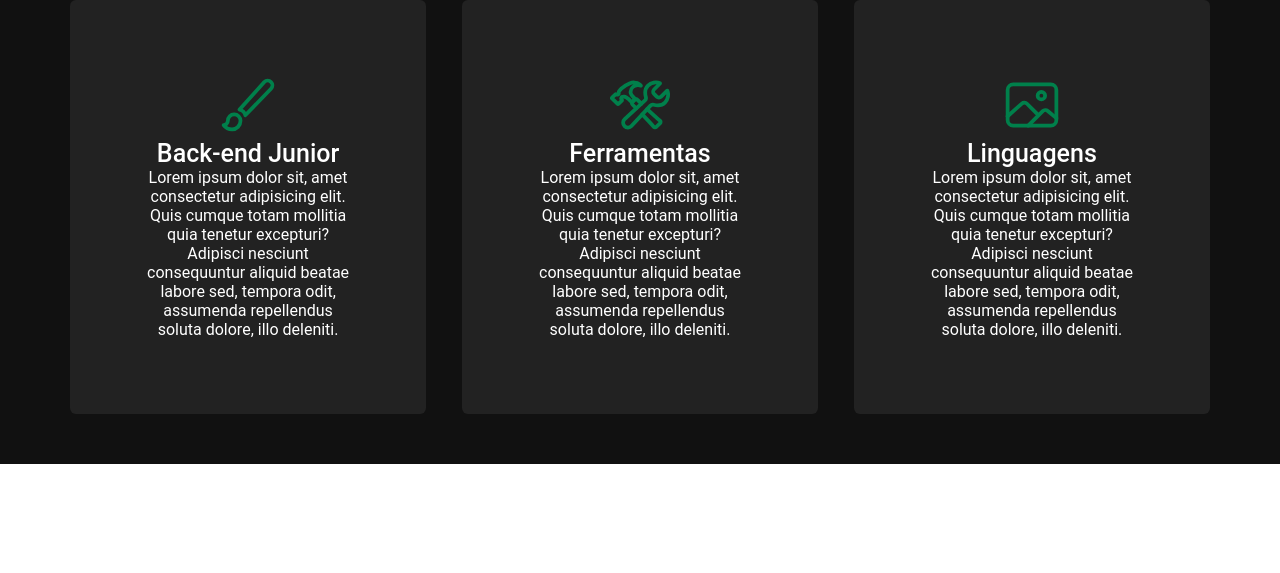
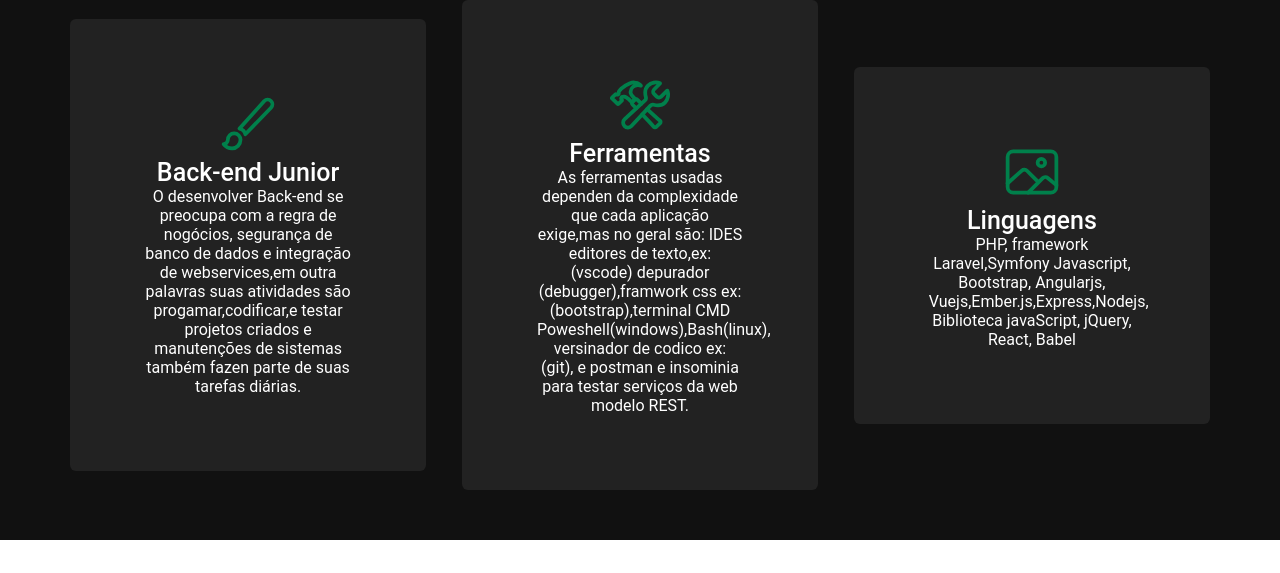
Before and after one commit to alexandre945/the_Last_Portfolio, a plain HTML site: page src/service.html in a window 1280 px wide. Shown: the part 227-800 px from the top of the page. Drawn offline with nearby package versions, Linux system fonts and the light colour scheme.

Commit message:
digitando texto de serviços

```diff
--- a/src/service.html
+++ b/src/service.html
@@ -35,7 +35,7 @@
                     <div class="box">
                         <ion-icon name="brush-outline"></ion-icon>
                         <div class="text">Back-end Junior</div>
-                        <p>Lorem ipsum dolor sit, amet consectetur adipisicing elit. Quis cumque totam mollitia quia tenetur excepturi? Adipisci nesciunt consequuntur aliquid beatae labore sed, tempora odit, assumenda repellendus soluta dolore, illo deleniti.</p>
+                        <p>O desenvolver Back-end se preocupa com a regra de nogócios, segurança de banco de dados  e integração de webservices,em outra palavras suas atividades são progamar,codificar,e testar projetos criados e manutenções de sistemas também fazen parte de suas tarefas diárias.</p>
                     </div>
                 </div>
 
@@ -43,7 +43,7 @@
                     <div class="box">
                         <ion-icon name="construct-outline"></ion-icon>
                         <div class="text">Ferramentas</div>
-                        <p>Lorem ipsum dolor sit, amet consectetur adipisicing elit. Quis cumque totam mollitia quia tenetur excepturi? Adipisci nesciunt consequuntur aliquid beatae labore sed, tempora odit, assumenda repellendus soluta dolore, illo deleniti.</p>
+                        <p> As ferramentas usadas dependen da complexidade que cada aplicação exige,mas no geral são: IDES  editores de texto,ex: (vscode) depurador (debugger),framwork css ex: (bootstrap),terminal CMD Poweshell(windows),Bash(linux), versinador de codico ex: (git), e postman e insominia para testar serviços da web modelo  REST.  </p>
                     </div>
                 </div>
 
@@ -51,7 +51,7 @@
                     <div class="box">
                         <ion-icon name="image-outline"></ion-icon>
                         <div class="text">Linguagens</div>
-                        <p>Lorem ipsum dolor sit, amet consectetur adipisicing elit. Quis cumque totam mollitia quia tenetur excepturi? Adipisci nesciunt consequuntur aliquid beatae labore sed, tempora odit, assumenda repellendus soluta dolore, illo deleniti.</p>
+                        <p>PHP, framework Laravel,Symfony Javascript, Bootstrap, Angularjs, Vuejs,Ember.js,Express,Nodejs,  Biblioteca javaScript, jQuery, React,  Babel</p>
                     </div>
                 </div>
             </div>
```
